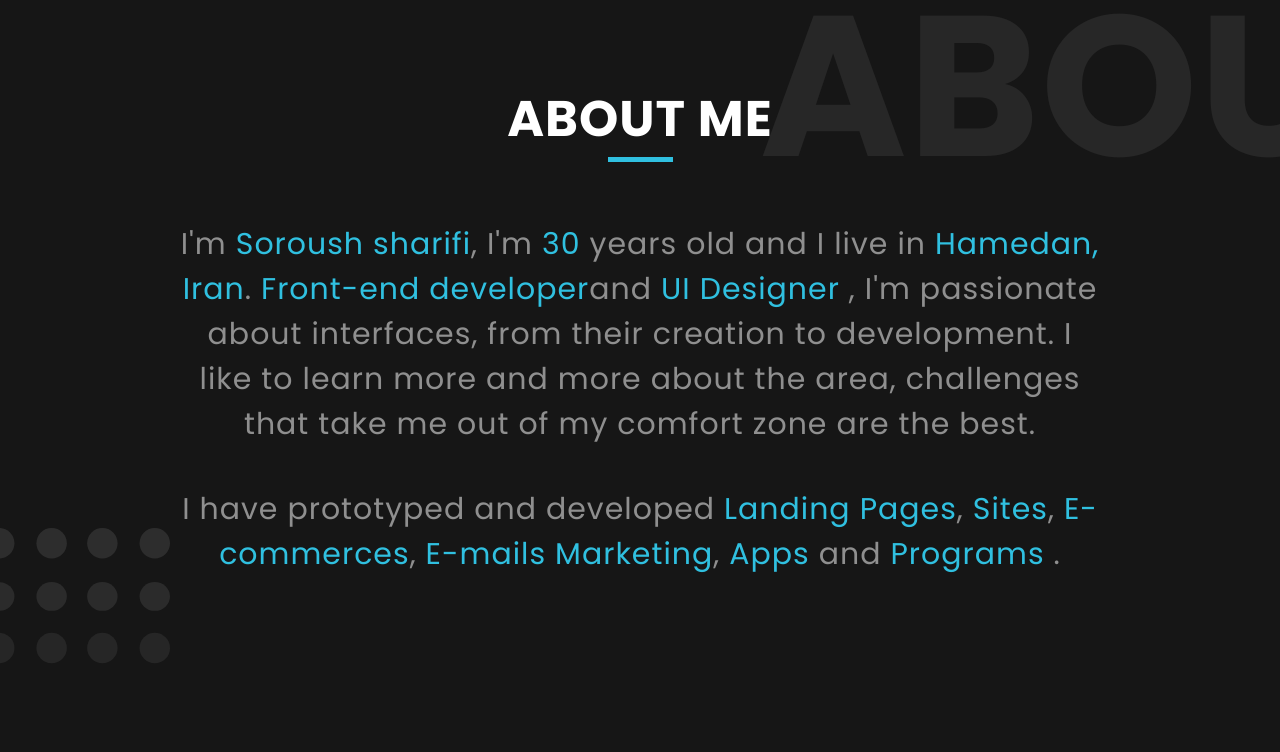
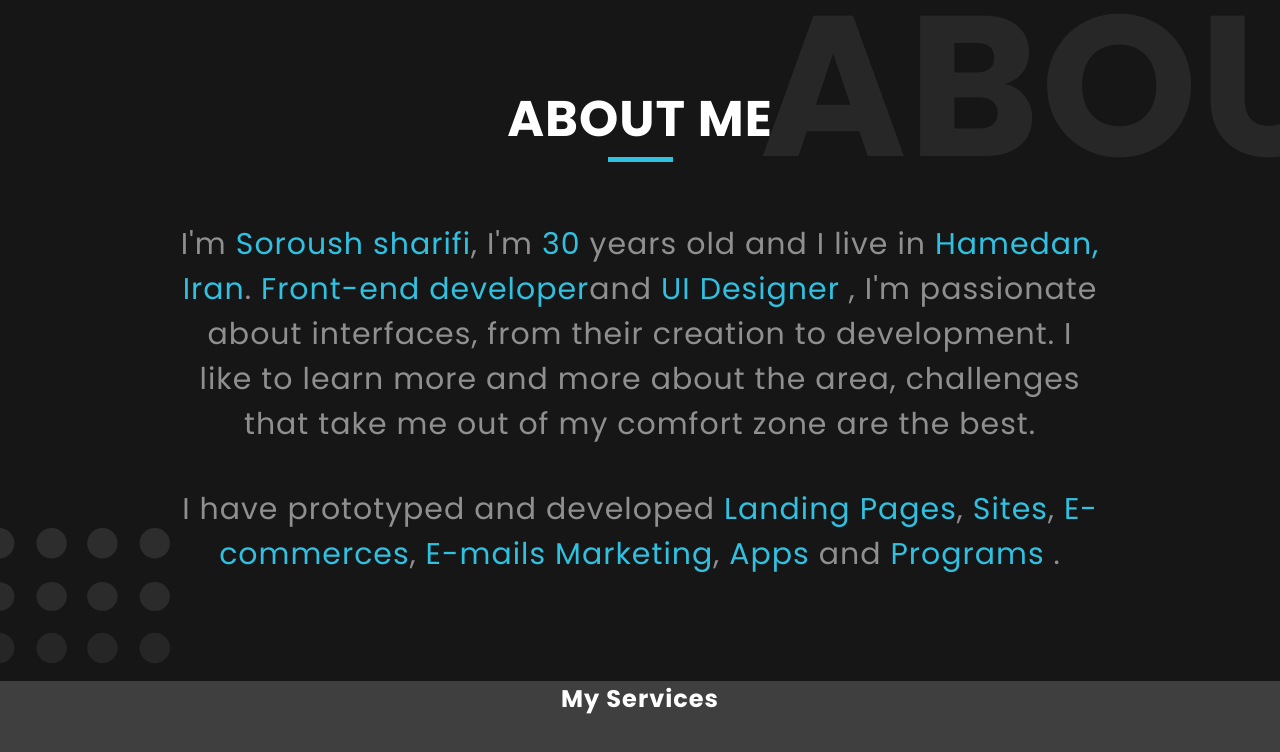
Before and after one commit to Cladux/Personal-Website, a React (Vite) app: page / in a window 1280 px wide. Shown: the part 1144-1896 px from the top of the page. Before the commit the page ends 1825 px from the top, so only its background shows below. Built offline with nearby package versions, Linux system fonts and the light colour scheme.

Commit message:
create-service-component

```diff
--- a/src/layouts/aboutMe/AboutMe.module.scss
+++ b/src/layouts/aboutMe/AboutMe.module.scss
@@ -8,7 +8,6 @@
     height: 745px;
     position: relative;
     overflow: hidden;
-    // background: var(--bg-color);
     .bgText {
       font-size: var(--font-size-bg);
       font-weight: var(--font-weight-bold);
@@ -53,4 +52,14 @@
       }
     }
   }
+  .sectionTow {
+    height: 417px;
+    width: 100%;
+    background: var(--bg-color-light);
+    .container {
+      max-width: 800px;
+      margin: auto;
+      text-align: center;
+    }
+  }
 }
--- a/src/layouts/aboutMe/AboutMe.tsx
+++ b/src/layouts/aboutMe/AboutMe.tsx
@@ -34,7 +34,11 @@ const AboutMe = (): JSX.Element => {
             </article>
           </div>
         </section>
-        <section className={styles.sectionTow}></section>
+        <section className={styles.sectionTow}>
+          <div className={styles.container}>
+            <h2>My Services</h2>
+          </div>
+        </section>
         <section className={styles.sectionThree}></section>
       </div>
     </>
--- /dev/null
+++ b/src/layouts/aboutMe/components/Service.module.scss
@@ -0,0 +1,4 @@
+.serviceBox {
+  @include flex;
+  gap: 5px;
+}
--- a/src/layouts/nav/Navbar.tsx
+++ b/src/layouts/nav/Navbar.tsx
@@ -23,7 +23,6 @@ const Navbar = (): JSX.Element => {
   useEffect(() => {
     const handleScroll = () => {
       const position = Math.round(window.pageYOffset);
-      console.log(position); // performance must fix better use setTimeOut
       if (position >= 5) {
         setBg(true);
       } else {
```
Also changed, not shown: src/layouts/aboutMe/components/Servic.tsx (added, +21 -0 lines), text.txt (added).
